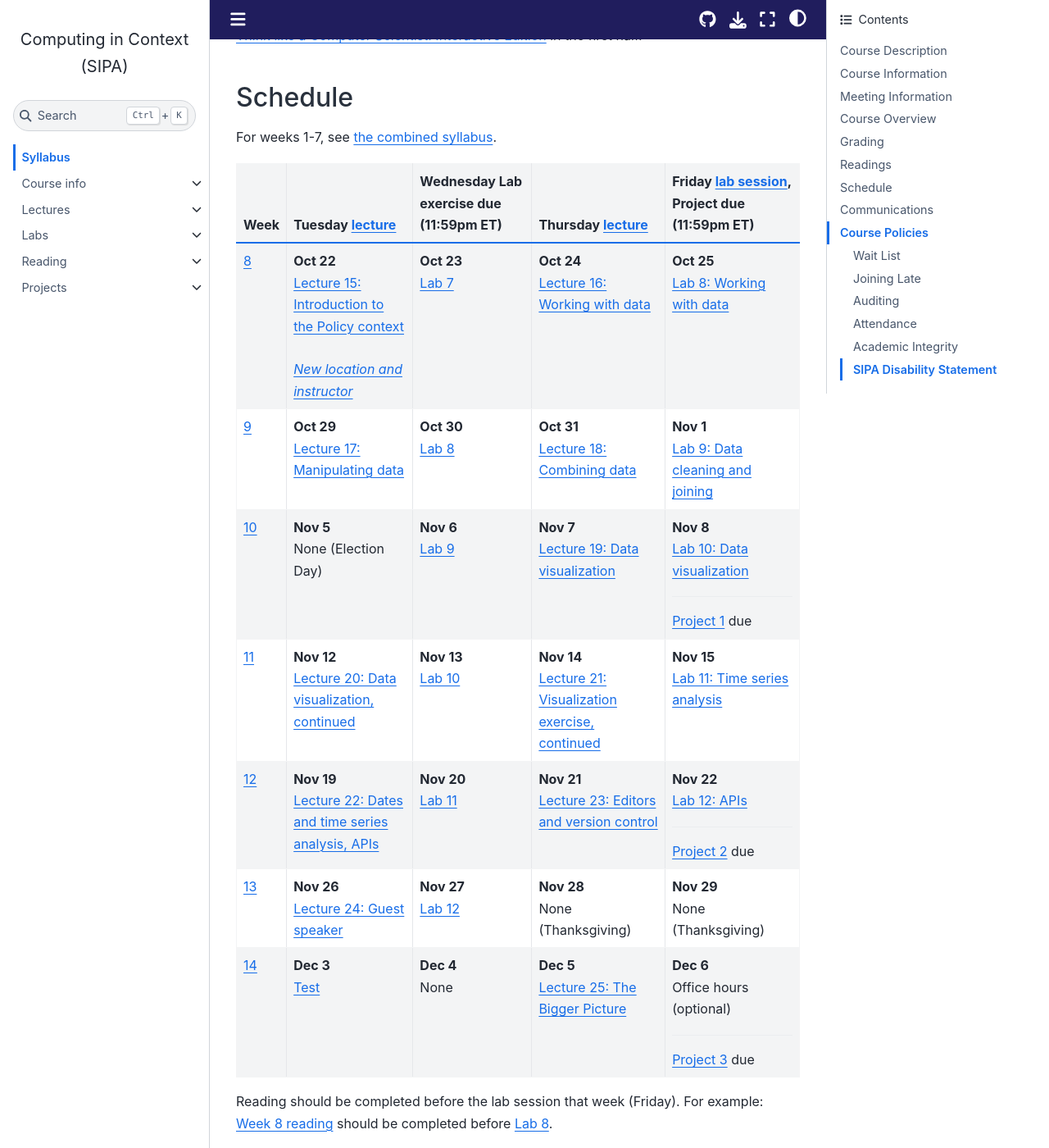
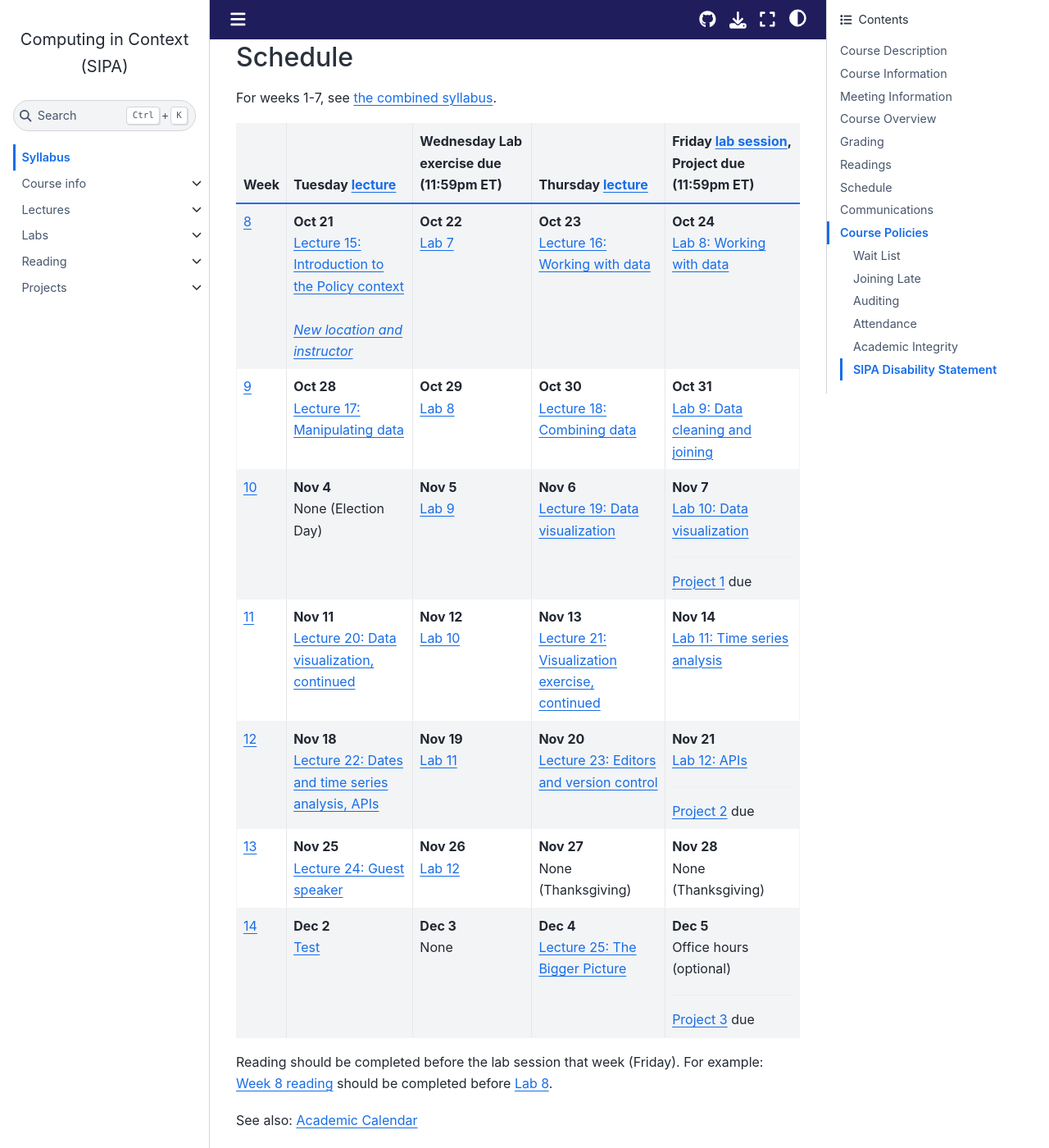
Before and after one commit to afeld/computing-in-context, a Jupyter Book: the page built from index.md, in a window 1280 px wide and 1400 px high, scrolled down 3836 px. Shown: the whole window at 82% size. Built offline with Jupyter Book 1.0.4 settings and Sphinx 7.4.7 and the Sphinx Book theme 1.1.4, drawn with Linux system fonts in a browser that asks for light colours; pages that are not in the unit, such as notebooks, are missing from menus; comment, search, counter and statistics services are not loaded; some of the changed text lies outside the part shown.

Commit message:
update dates and people for Fall 2025

```diff
--- a/index.md
+++ b/index.md
@@ -4,7 +4,7 @@
 
 # Syllabus
 
-<p style="font-size: 2rem; font-weight:bold; text-align: center;">Computing in Context, Fall 2024</p>
+<p style="font-size: 2rem; font-weight:bold; text-align: center;">Computing in Context, Fall 2025</p>
 
 ## Course Description
 
@@ -12,26 +12,23 @@
 
 ## Course Information
 
-- **Course Number:** [INAFU6006](https://vergil.columbia.edu/vergil/course/20243/74422)
+- **Course Number:** [INAFU6006](https://vergil.columbia.edu/vergil/course/20253/74422)
 - **Credits:** 3
 - **Prerequisites:** none
 
 ### Instructors
 
-- **First half:** [Adam Cannon](https://www.engineering.columbia.edu/faculty/adam-cannon), cannon@cs.columbia.edu
+- **First half:** [Mark Santolucito](https://cs.barnard.edu/profiles/mark-santolucito), msantolu@barnard.edu
 - **Second half:** [Aidan Feldman](https://www.sipa.columbia.edu/communities-connections/faculty/aidan-feldman), alf2215@columbia.edu
 
 ### Teaching Assistants (TAs)
 
-Section 1:
+<!-- TODO split to sections -->
 
 - Adithi Narayan, an3308@columbia.edu
 - Riya Raj, rr3630@columbia.edu
-
-Section 2:
-
-- Chuhan Zou, cz2733@columbia.edu
-- Kevin Tang, kt2942@columbia.edu
+- Shruti Das, sd3875@columbia.edu
+- Sneha Palle, sp4434@columbia.edu
 
 ## Meeting Information
 
@@ -39,19 +36,19 @@
 
 ### Section 1
 
-| Component | Meeting days           | Meeting times | Part of term | Start  | End    | Led by        | Contexts  | Location            |
-| --------- | ---------------------- | ------------- | ------------ | ------ | ------ | ------------- | --------- | ------------------- |
-| Lecture   | Tuesdays and Thursdays | 1:10-2:25pm   | First half   | Sep 3  | Oct 17 | Adam Cannon   | Combined  | [IAB][IAB] room 417 |
-|           |                        |               | Second half  | Oct 22 | Dec 5  | Aidan Feldman | SIPA only | [IAB][IAB] room 410 |
-| Lab       | Fridays                | 1-2:30pm      | Full         | Sep 6  | Dec 6  | TAs           | SIPA only | [IAB][IAB] room 411 |
+| Component | Meeting days           | Meeting times | Part of term | Start  | End    | Led by           | Contexts  | Location            |
+| --------- | ---------------------- | ------------- | ------------ | ------ | ------ | ---------------- | --------- | ------------------- |
+| Lecture   | Tuesdays and Thursdays | 1:10-2:25pm   | First half   | Sep 2  | Oct 16 | Mark Santolucito | Combined  | [IAB][IAB] room 417 |
+|           |                        |               | Second half  | Oct 21 | Dec 4  | Aidan Feldman    | SIPA only | [IAB][IAB] room 410 |
+| Lab       | Fridays                | 1-2:30pm      | Full         | Sep 5  | Dec 5  | TAs              | SIPA only | [IAB][IAB] room TBD |
 
 ### Section 2
 
-| Component | Meeting days           | Meeting times | Part of term | Start  | End    | Led by        | Contexts  | Location            |
-| --------- | ---------------------- | ------------- | ------------ | ------ | ------ | ------------- | --------- | ------------------- |
-| Lecture   | Tuesdays and Thursdays | 2:40-3:55pm   | First half   | Sep 3  | Oct 17 | Adam Cannon   | Combined  | [IAB][IAB] room 417 |
-|           |                        |               | Second half  | Oct 22 | Dec 5  | Aidan Feldman | SIPA only | [IAB][IAB] room 410 |
-| Lab       | Fridays                | 2:40-4:10pm   | Full         | Sep 6  | Dec 6  | TAs           | SIPA only | [IAB][IAB] room 411 |
+| Component | Meeting days           | Meeting times | Part of term | Start  | End    | Led by           | Contexts  | Location            |
+| --------- | ---------------------- | ------------- | ------------ | ------ | ------ | ---------------- | --------- | ------------------- |
+| Lecture   | Tuesdays and Thursdays | 1:10-2:25pm   | First half   | Sep 2  | Oct 16 | Mark Santolucito | Combined  | [IAB][IAB] room 417 |
+|           |                        | 3:10–4:25pm   | Second half  | Oct 21 | Dec 4  | Aidan Feldman    | SIPA only | [IAB][IAB] room 410 |
+| Lab       | Fridays                | 2:40-4:10pm   | Full         | Sep 5  | Dec 5  | TAs              | SIPA only | [IAB][IAB] room TBD |
 
 [IAB]: https://maps.app.goo.gl/o1jz3y9X1rT1b8KW7
 
@@ -102,13 +99,13 @@
 
 | Week             | Tuesday [lecture](#meeting-information)                                                                                                          | Wednesday Lab exercise due (11:59pm ET) | Thursday [lecture](#meeting-information)                                         | Friday [lab session](#meeting-information), Project due (11:59pm ET)                          |
 | ---------------- | ------------------------------------------------------------------------------------------------------------------------------------------------ | --------------------------------------- | -------------------------------------------------------------------------------- | --------------------------------------------------------------------------------------------- |
-| [8](week_8.md)   | **Oct 22**<br/>[Lecture 15: Introduction to the Policy context](lecture_15.ipynb)<br/><br/>[_New location and instructor_](#meeting-information) | **Oct 23**<br/>[Lab 7][lab7]            | **Oct 24**<br/>[Lecture 16: Working with data](lecture_16.ipynb)                 | **Oct 25**<br/>[Lab 8: Working with data](lab_8_guide.md)                                     |
-| [9](week_9.md)   | **Oct 29**<br/>[Lecture 17: Manipulating data](lecture_17.ipynb)                                                                                 | **Oct 30**<br/>[Lab 8](lab_8.ipynb)     | **Oct 31**<br/>[Lecture 18: Combining data](lecture_18.ipynb)                    | **Nov 1**<br/>[Lab 9: Data cleaning and joining](lab_9_guide.md)                              |
-| [10](week_10.md) | **Nov 5**<br/>None (Election Day)                                                                                                                | **Nov 6**<br/>[Lab 9](lab_9.ipynb)      | **Nov 7**<br/>[Lecture 19: Data visualization](lecture_19.ipynb)                 | **Nov 8**<br/>[Lab 10: Data visualization](lab_10_guide.md)<hr/>[Project 1](project_1.md) due |
-| [11](week_11.md) | **Nov 12**<br/>[Lecture 20: Data visualization, continued](lecture_20.ipynb)                                                                     | **Nov 13**<br/>[Lab 10](lab_10.ipynb)   | **Nov 14**<br/>[Lecture 21: Visualization exercise, continued](lecture_21.ipynb) | **Nov 15**<br/>[Lab 11: Time series analysis](lab_11_guide.md)                                |
-| [12](week_12.md) | **Nov 19**<br/>[Lecture 22: Dates and time series analysis, APIs](lecture_22.ipynb)                                                              | **Nov 20**<br/>[Lab 11](lab_11.ipynb)   | **Nov 21**<br/>[Lecture 23: Editors and version control](lecture_23.ipynb)       | **Nov 22**<br/>[Lab 12: APIs](lab_12_guide.md)<hr/>[Project 2](project_2.md) due              |
-| [13](week_13.md) | **Nov 26**<br/>[Lecture 24: Guest speaker](lecture_24.md)                                                                                        | **Nov 27**<br/>[Lab 12](lab_12.ipynb)   | **Nov 28**<br/>None (Thanksgiving)                                               | **Nov 29**<br/>None (Thanksgiving)                                                            |
-| [14](week_14.md) | **Dec 3**<br/>[Test](test.md)                                                                                                                    | **Dec 4**<br/>None                      | **Dec 5**<br/>[Lecture 25: The Bigger Picture](lecture_25.ipynb)                 | **Dec 6**<br/>Office hours (optional)<hr/>[Project 3](project_3.md) due                       |
+| [8](week_8.md)   | **Oct 21**<br/>[Lecture 15: Introduction to the Policy context](lecture_15.ipynb)<br/><br/>[_New location and instructor_](#meeting-information) | **Oct 22**<br/>[Lab 7][lab7]            | **Oct 23**<br/>[Lecture 16: Working with data](lecture_16.ipynb)                 | **Oct 24**<br/>[Lab 8: Working with data](lab_8_guide.md)                                     |
+| [9](week_9.md)   | **Oct 28**<br/>[Lecture 17: Manipulating data](lecture_17.ipynb)                                                                                 | **Oct 29**<br/>[Lab 8](lab_8.ipynb)     | **Oct 30**<br/>[Lecture 18: Combining data](lecture_18.ipynb)                    | **Oct 31**<br/>[Lab 9: Data cleaning and joining](lab_9_guide.md)                             |
+| [10](week_10.md) | **Nov 4**<br/>None (Election Day)                                                                                                                | **Nov 5**<br/>[Lab 9](lab_9.ipynb)      | **Nov 6**<br/>[Lecture 19: Data visualization](lecture_19.ipynb)                 | **Nov 7**<br/>[Lab 10: Data visualization](lab_10_guide.md)<hr/>[Project 1](project_1.md) due |
+| [11](week_11.md) | **Nov 11**<br/>[Lecture 20: Data visualization, continued](lecture_20.ipynb)                                                                     | **Nov 12**<br/>[Lab 10](lab_10.ipynb)   | **Nov 13**<br/>[Lecture 21: Visualization exercise, continued](lecture_21.ipynb) | **Nov 14**<br/>[Lab 11: Time series analysis](lab_11_guide.md)                                |
+| [12](week_12.md) | **Nov 18**<br/>[Lecture 22: Dates and time series analysis, APIs](lecture_22.ipynb)                                                              | **Nov 19**<br/>[Lab 11](lab_11.ipynb)   | **Nov 20**<br/>[Lecture 23: Editors and version control](lecture_23.ipynb)       | **Nov 21**<br/>[Lab 12: APIs](lab_12_guide.md)<hr/>[Project 2](project_2.md) due              |
+| [13](week_13.md) | **Nov 25**<br/>[Lecture 24: Guest speaker](lecture_24.md)                                                                                        | **Nov 26**<br/>[Lab 12](lab_12.ipynb)   | **Nov 27**<br/>None (Thanksgiving)                                               | **Nov 28**<br/>None (Thanksgiving)                                                            |
+| [14](week_14.md) | **Dec 2**<br/>[Test](test.md)                                                                                                                    | **Dec 3**<br/>None                      | **Dec 4**<br/>[Lecture 25: The Bigger Picture](lecture_25.ipynb)                 | **Dec 5**<br/>Office hours (optional)<hr/>[Project 3](project_3.md) due                       |
 
 [lab7]: https://courseworks2.columbia.edu/courses/203144/files/folder/Lab%20Material?preview=22215714
 
```
Also changed, not shown: other parts of index.md (+3 -3 lines).
